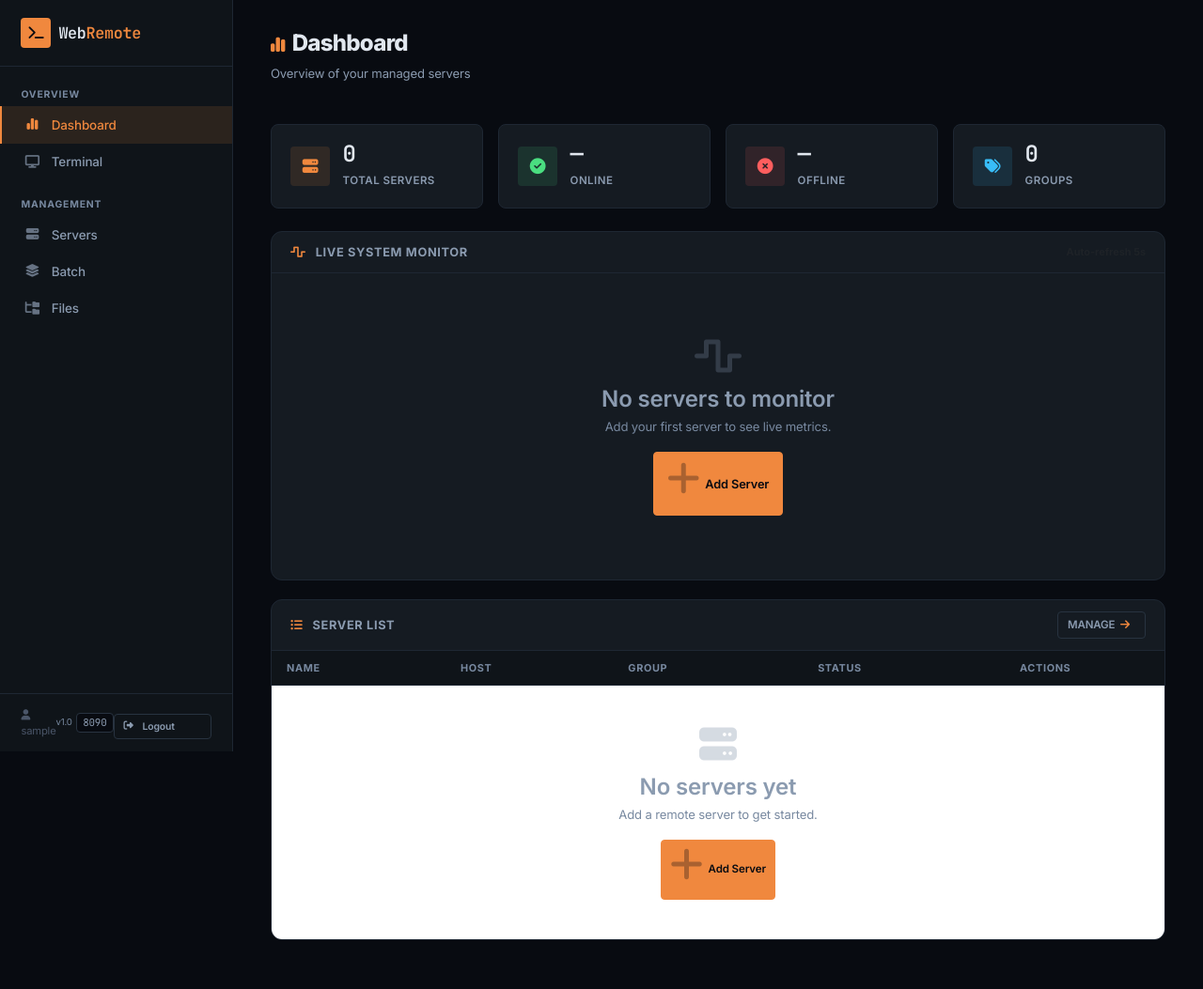
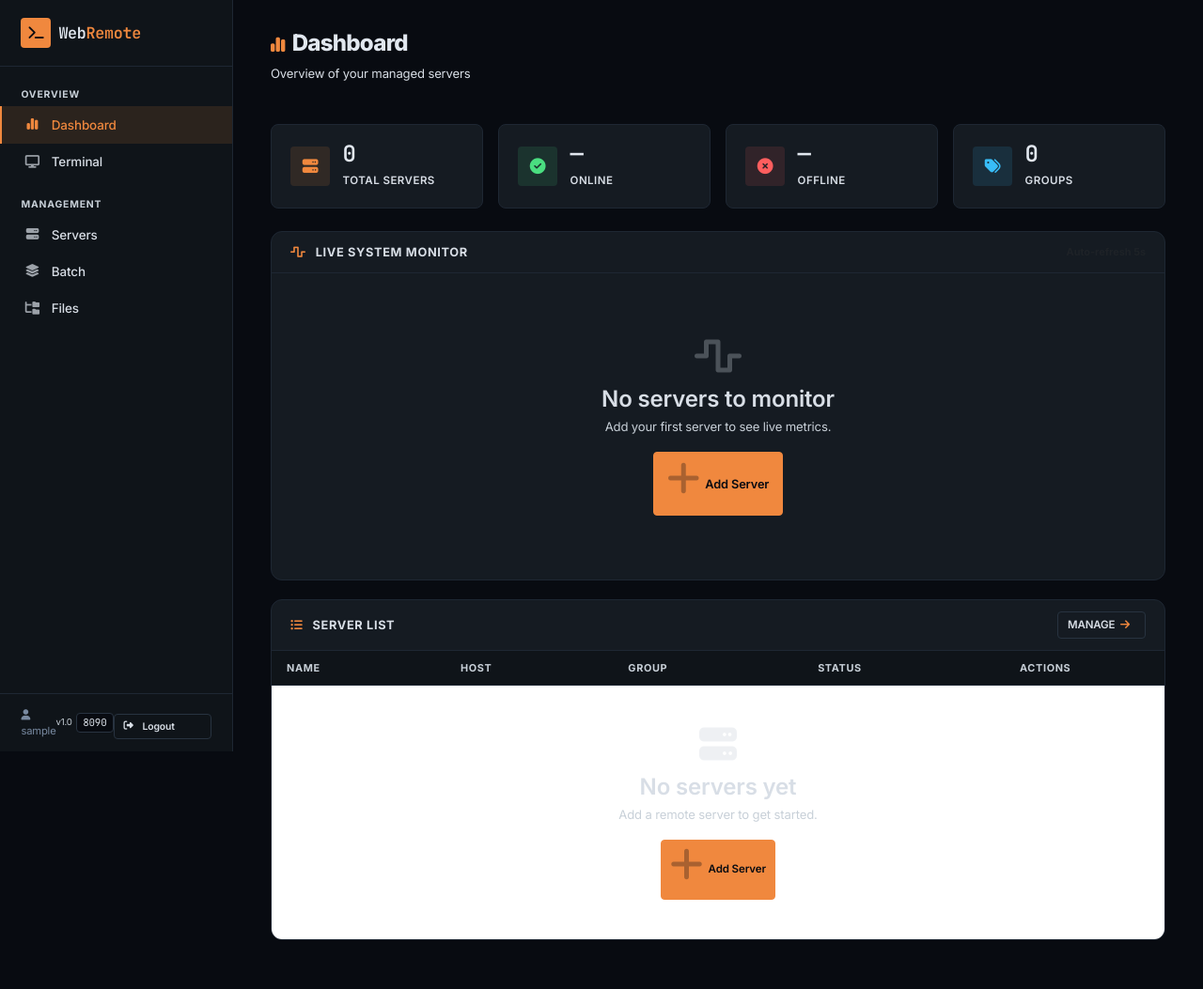
Before and after one commit to Khairulumam92/Webremote-Pemjar, a Flask app: page / in a window 1280 px wide. Shown: the whole page at 94% size. Run offline with Flask 3, Linux system fonts and the light colour scheme; the visitor is signed in with stand-in values (Sample User, id 1); data that the repository does not hold is empty; some libraries are stand-ins or nearby versions.

Commit message:
Brighten gray text: secondary/muted -> near-white for readability

```diff
--- a/static/css/style.css
+++ b/static/css/style.css
@@ -32,9 +32,9 @@
   --info-soft: rgba(56, 189, 248, 0.12);
 
   --text-primary: #e1e7ef;
-  --text-secondary: #8b9bb0;
-  --text-muted: #7889a0;
-  --text-tertiary: #4a5568;
+  --text-secondary: #d8dee6;
+  --text-muted: #c8d0d8;
+  --text-tertiary: #7889a0;
   --text-accent: #7dd3fc;
   --text-inverse: #080b11;
 
```
